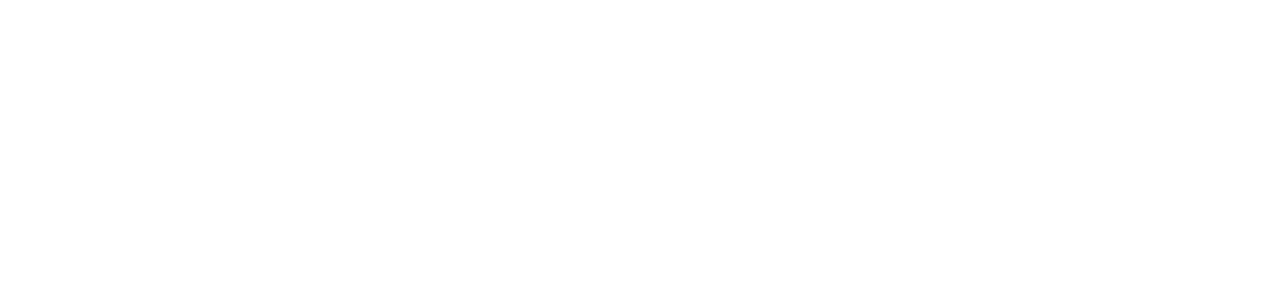
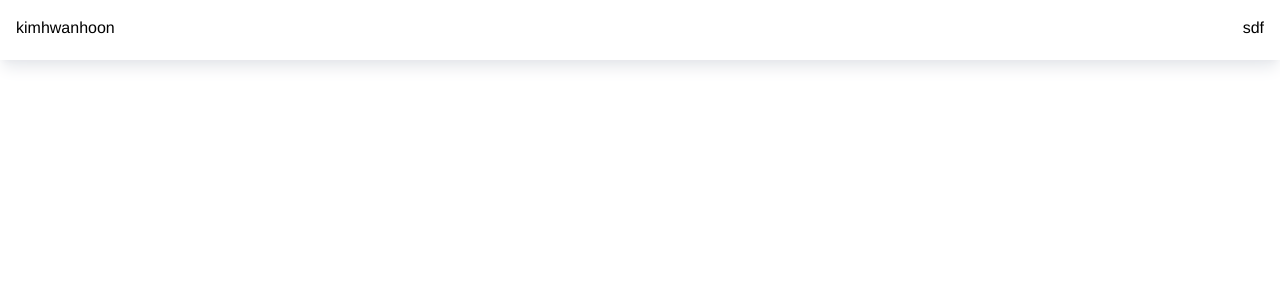
Before and after one commit to kimhwanhoon/portfolio, a Next.js app: page / in a window 1280 px wide. Shown: the top 300 px of the page. Built offline with nearby package versions, Linux system fonts and the light colour scheme; a small style sheet from the web is missing.

Commit message:
header settup

```diff
--- a/app/layout.tsx
+++ b/app/layout.tsx
@@ -17,6 +17,7 @@
   variable: "--font-arimo",
 });
 import { ThemeProvider } from "@/theme/ThemeProvider";
+import { Header } from "@/components/header/Header";
 
 export const metadata: Metadata = {
   title: "kimhwanhoon - portfolio website",
@@ -37,6 +38,7 @@
       <body className={arimo.className}>
         <ThemeProvider>
           <Notifications />
+          <Header />
           {children}
         </ThemeProvider>
       </body>
--- /dev/null
+++ b/components/header/Header.tsx
@@ -0,0 +1,12 @@
+import React from "react";
+
+export const Header = () => {
+  return (
+    <header className="h-[60px] bg-transparent shadow-lg shadow-gray-200">
+      <div className="flex items-center justify-between p-4">
+        <h1>kimhwanhoon</h1>
+        <nav>sdf</nav>
+      </div>
+    </header>
+  );
+};
```
